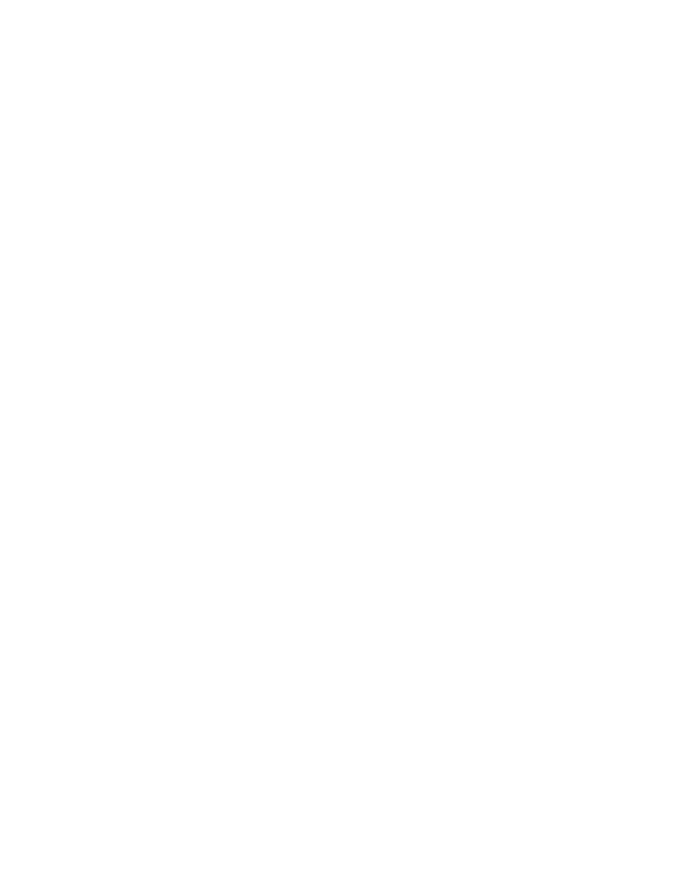
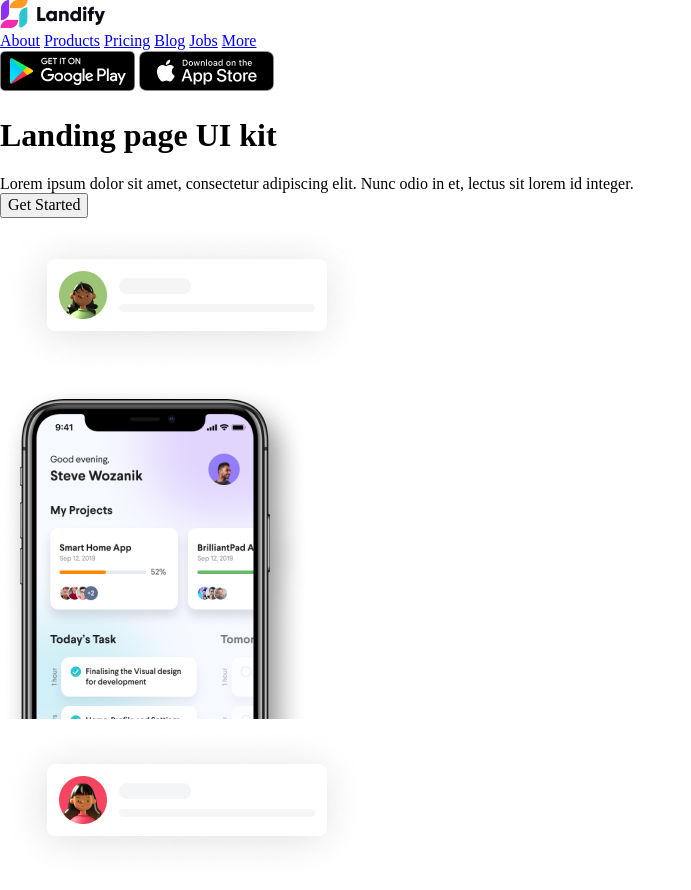
Before and after one commit to Zhenya-Der/step, a plain HTML site: page index.html in a window 1280 px wide. Shown: the whole page, without its empty margins (0-691 px from the left). Before the commit the page ends 800 px from the top, so only its background shows below. Drawn offline with Linux system fonts and the light colour scheme.

Commit message:
Task-3 создал базовую структуру для блока

```diff
--- a/index.html
+++ b/index.html
@@ -10,6 +10,42 @@
     <title>Step</title>
 </head>
 <body>
+    <header>
+        <div class="main-block">
+          <div class="main-block__menu">
+            <img src="img/Dark.png" alt="logo" class="main-block__logo">
+            <nav class="main-block__navigation">
+              <a href="#">About</a>
+              <a href="#">Products</a>
+              <a href="#">Pricing</a>
+              <a href="#">Blog</a>
+              <a href="#">Jobs</a>
+              <a href="#">More</a>
+            </nav>
+          </div>
+          <div class="main-block__links">
+            <a href="#" class="main-block__link"><img src="img/Google Play Badge.png" alt="GooglePlay"></a>
+            <a href="#" class="main-block__link"><img src="img/App Store Badge.png" alt="AppStore"></a>
+          </div>
+        </div>
 
+      </header>
+      <section class="hero">
+        <div class="container">
+          <div class="hero-left">
+            <h1 class="hero-left__title">Landing page UI kit</h1>
+            <p class="hero-left__text">Lorem ipsum dolor sit amet, consectetur adipiscing elit. Nunc odio in et, lectus sit lorem id integer.</p>
+            <button class="hero-left__button">Get Started</button>
+          </div>
+          <div class="hero-right">
+            <img src="img/Card 1.png" alt="message" class="hero-right__img1">
+            <div class="hero-right__pictures">
+              <img src="img/iPhone X.png" alt="phone" class="hero-right__phone">
+            </div>
+            <img src="img/Card 2.png" alt="message" class="hero-right__img2">
+          </div>
+
+        </div>
+      </section>
 </body>
 </html>
```
